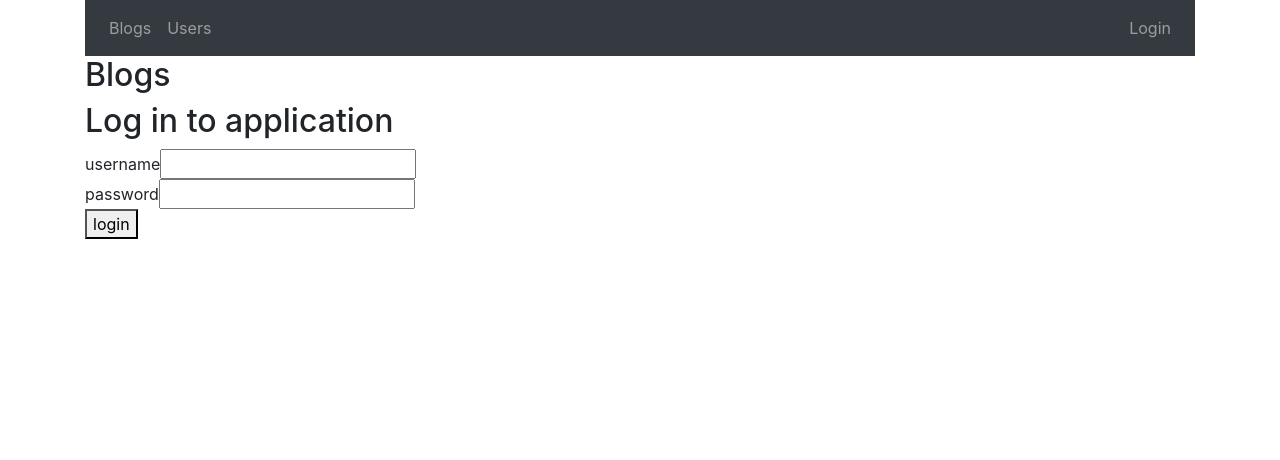
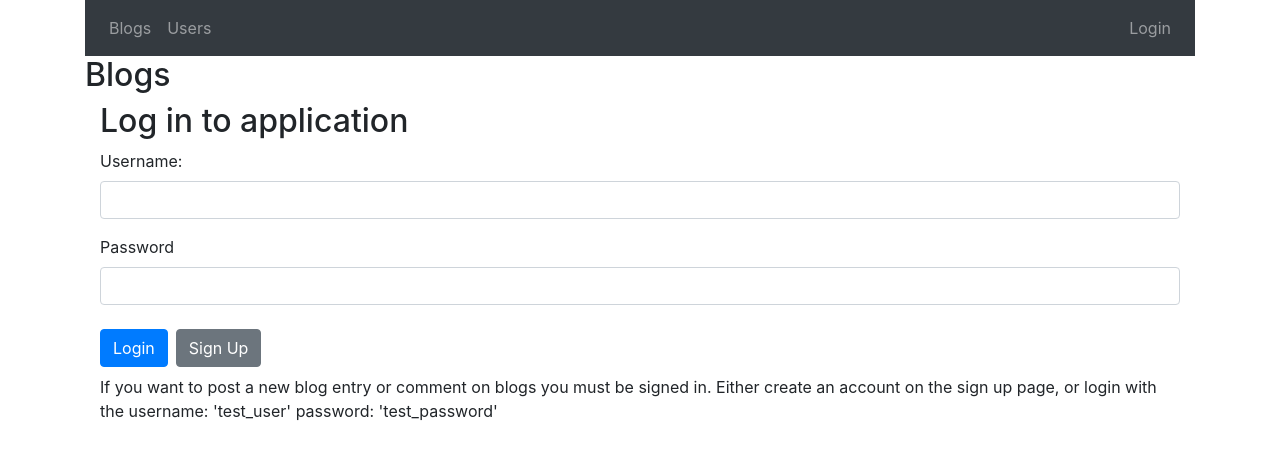
Before and after one commit to jlipe/bloglist, a React (Create React App) app: page /login in a window 1280 px wide. Shown: the top 460 px of the page. Built offline with nearby package versions, Linux system fonts and the light colour scheme; no server answers.

Commit message:
changed favicon

```diff
--- a/public/index.html
+++ b/public/index.html
@@ -30,7 +30,7 @@
       work correctly both with client-side routing and a non-root public URL.
       Learn how to configure a non-root public URL by running `npm run build`.
     -->
-    <title>React App</title>
+    <title>Blog App</title>
   </head>
   <body>
     <noscript>You need to enable JavaScript to run this app.</noscript>
--- a/src/App.js
+++ b/src/App.js
@@ -1,12 +1,14 @@
-import React, { useEffect, useRef } from 'react'
+import React, { useEffect, useRef, useState } from 'react'
 import { useDispatch, useSelector } from 'react-redux'
 import {
   BrowserRouter as Router,
   Switch, Route, Link
 } from 'react-router-dom'
 
+import { Button } from 'react-bootstrap'
+
 import { initializeBlogs, createBlog } from './reducers/blogReducer'
-import { initUser, logoutUser } from './reducers/userReducer'
+import { initUser } from './reducers/userReducer'
 
 import Togglable from './components/Togglable'
 import Notification from './components/Notification'
@@ -24,18 +26,19 @@ import './App.css'
 const App = () => {
   const dispatch = useDispatch()
 
+  const blogs = useSelector(state => state.blogs)
+
+  const user = useSelector(state => state.user)
+
   useEffect(() => {
     dispatch(initUser())
   }, [])
+
 
   useEffect(() => {
     dispatch(initializeBlogs())
   }, [])
 
-
-  const blogs = useSelector(state => state.blogs)
-
-  const user = useSelector(state => state.user)
 
   const blogFormRef = useRef()
 
@@ -69,10 +72,14 @@ const App = () => {
           <Route path="/">
             <div>
               {user ?
-                <Togglable buttonLabel={'new blog'} ref={blogFormRef}>
+                <Togglable buttonLabel={'New Blog'} ref={blogFormRef}>
                   <BlogForm user={user} handleSubmit={handleBlogCreate} />
                 </Togglable>
-                : null
+                : <Link to="/login">
+                  <Button variant="warning" className="ml-2">
+                    Login to add a blog
+                  </Button>
+                </Link>
               }
               <BlogList blogs={blogs} />
             </div>
--- a/src/components/BlogList.js
+++ b/src/components/BlogList.js
@@ -36,7 +36,7 @@ const BlogList = ({ blogs }) => {
 
   return (
     <div>
-      <Button className="m-2" onClick={() => dispatch(sortBlogs())}>Sort Blogs</Button>
+      <Button className="m-2" onClick={() => dispatch(sortBlogs())}>Sort Blogs by Likes</Button>
       <Table striped bordered hover>
         <thead>
           <tr>
--- a/src/components/BlogNav.js
+++ b/src/components/BlogNav.js
@@ -19,12 +19,8 @@ const BlogNav = ({ user }) => {
         <Nav>
           { user ?
             <>
-              <Form inline>
-                <Form.Label>
-                  { `${user.username} logged in ` }
-                </Form.Label>
-                <Button onClick={() => dispatch(logoutUser()) }>Log out</Button>
-              </Form>
+              <Navbar.Brand>{`${user.username} logged in`}</Navbar.Brand>
+              <Button onClick={() => dispatch(logoutUser()) }>Log out</Button>
             </>
             : <Nav.Item>
               <Nav.Link as={Link} to='/login'>Login</Nav.Link>
--- a/src/components/LoginForm.js
+++ b/src/components/LoginForm.js
@@ -4,7 +4,9 @@ import { useDispatch } from 'react-redux'
 import { useField } from '../hooks'
 import { loginUser } from '../reducers/userReducer'
 
-import { useHistory } from 'react-router-dom'
+import { Button, Container, Form } from 'react-bootstrap'
+
+import { useHistory, Link } from 'react-router-dom'
 
 const loginForm = () => {
   const dispatch = useDispatch()
@@ -21,20 +23,32 @@ const loginForm = () => {
   }
 
   return (
-    <div>
-      <form onSubmit={submitForm}>
-        <h2>Log in to application</h2>
-        <div>
-          username
-          <input {...username} />
-        </div>
-        <div>
-          password
-          <input {...password} />
-        </div>
-        <button type="submit">login</button>
-      </form>
-    </div>
+    <Container fluid>
+      <h2>Log in to application</h2>
+      <Form onSubmit={submitForm}>
+        <Form.Group controlId="formUsername">
+          <Form.Label>Username:</Form.Label>
+          <Form.Control {...username} />
+        </Form.Group>
+
+        <Form.Group controlId="formPassword">
+          <Form.Label>Password</Form.Label>
+          <Form.Control {...password} />
+        </Form.Group>
+        <Button variant="primary" type="submit">
+          Login
+        </Button>
+        <Link to="/signup">
+          <Button variant="secondary" className="m-2">
+            Sign Up
+          </Button>
+        </Link>
+      </Form>
+      <p>
+        If you want to post a new blog entry or comment on blogs you must be signed in. Either create an
+        account on the sign up page, or login with the username: &apos;test_user&apos; password: &apos;test_password&apos;
+      </p>
+    </Container>
   )
 }
 
--- a/src/components/Notification.js
+++ b/src/components/Notification.js
@@ -6,15 +6,16 @@ import { Alert } from 'react-bootstrap'
 
 const Notification = () => {
   const message = useSelector(state => state.message)
-  if (message === '') {
+
+  if (message.message === '') {
     return null
+  } else {
+    return (
+      <Alert variant={message.type}>
+        {message.message}
+      </Alert>
+    )
   }
-
-  return (
-    <Alert variant="success">
-      {message}
-    </Alert>
-  )
 }
 
 export default Notification
--- a/src/components/SignUp.js
+++ b/src/components/SignUp.js
@@ -4,7 +4,9 @@ import { useDispatch } from 'react-redux'
 import { useField } from '../hooks'
 import { addUser } from '../reducers/userReducer'
 
-import { useHistory } from 'react-router-dom'
+import { Container, Form, Button } from 'react-bootstrap'
+
+import { useHistory, Link } from 'react-router-dom'
 
 const SignUp = () => {
   const dispatch = useDispatch()
@@ -21,20 +23,31 @@ const SignUp = () => {
   }
 
   return (
-    <div>
-      <form onSubmit={submitForm}>
-        <h2>Create an account</h2>
-        <div>
-          username
-          <input {...username} />
-        </div>
-        <div>
-          password
-          <input {...password} />
-        </div>
-        <button type="submit">login</button>
-      </form>
-    </div>
+    <Container fluid>
+      <h2>Sign Up</h2>
+      <Form onSubmit={submitForm}>
+        <Form.Group controlId="formUsername">
+          <Form.Label>Username:</Form.Label>
+          <Form.Control {...username} placeholder="Enter Username" />
+          <Form.Text className="text-muted">
+            Username must be unique
+          </Form.Text>
+        </Form.Group>
+
+        <Form.Group controlId="formPassword">
+          <Form.Label>Password</Form.Label>
+          <Form.Control {...password} placeholder="Enter Password" />
+        </Form.Group>
+        <Button variant="primary" type="submit">
+          Sign Up
+        </Button>
+        <Link to="/login">
+          <Button variant="secondary" className="m-2">
+            Login
+          </Button>
+        </Link>
+      </Form>
+    </Container>
   )
 }
 
--- a/src/components/User.js
+++ b/src/components/User.js
@@ -1,5 +1,6 @@
 import React from 'react'
-import { useParams } from 'react-router-dom'
+import { useParams, Link } from 'react-router-dom'
+import { ListGroup } from 'react-bootstrap'
 
 const Users = ({ blogs }) => {
   const id = useParams().id
@@ -8,23 +9,25 @@ const Users = ({ blogs }) => {
     return null
   }
   const username = userBlogs[0].user.username
-  console.log(username)
 
-  const renderedBlogList = userBlogs.map(blog => {
-    return (
-      <li key={blog.id}>
-        {blog.title}
-      </li>
-    )
-  })
+  const renderedBlogList =
+    <ListGroup>
+      {userBlogs.map(blog => {
+        return (
+          <ListGroup.Item key={blog.id}>
+            <Link to={`/blogs/${blog.id}`}>
+              {blog.title}
+            </Link>
+          </ListGroup.Item>
+        )
+      })}
+    </ListGroup>
 
   return (
     <div>
       <h4>{username}</h4>
       <h2>Added Blogs</h2>
-      <ul>
-        {renderedBlogList}
-      </ul>
+      {renderedBlogList}
     </div>
   )
 }
--- a/src/components/Users.js
+++ b/src/components/Users.js
@@ -1,30 +1,44 @@
 import React from 'react'
+import { Table } from 'react-bootstrap'
+
+import { Link } from 'react-router-dom'
 
 
 const User = ({ blogs }) => {
   const userCount = {}
   for (let blog of blogs) {
     if (blog.user.username in userCount) {
-      userCount[blog.user.username]++
+      userCount[blog.user.username].count++
     } else {
-      userCount[blog.user.username] = 1
+      userCount[blog.user.username] = { count: 1, id: blog.user.id }
     }
   }
-
-  console.log('uc', userCount)
   return (
     <div>
       <h2>Users</h2>
-      <ul>
-        {Object.keys(userCount).map(name => {
-          return (
-            <li key={name}>
-              {name} {userCount[name]}
-            </li>
-          )
-        })
-        }
-      </ul>
+      <Table>
+        <thead>
+          <tr>
+            <th>User</th>
+            <th># blogs added</th>
+          </tr>
+        </thead>
+        <tbody>
+          {Object.keys(userCount).map(name => {
+            return (
+              <tr key={userCount[name].id}>
+                <td>
+                  <Link to={`/users/${userCount[name].id}`}>
+                    {name}
+                  </Link>
+                </td>
+                <td>{userCount[name].count}</td>
+              </tr>
+            )
+          })
+          }
+        </tbody>
+      </Table>
     </div>
   )
 }
--- a/src/reducers/blogReducer.js
+++ b/src/reducers/blogReducer.js
@@ -52,7 +52,7 @@ export const createBlog = (blog) => {
       data: { blog: addedBlog }
     })
 
-    dispatch(setMessage(`a new blog ${addedBlog.title} by ${addedBlog.author} added`, 3))
+    dispatch(setMessage(`a new blog ${addedBlog.title} by ${addedBlog.author} added`, 'success', 3))
   }
 }
 
@@ -69,13 +69,17 @@ export const vote = (blog) => {
 
 export const deleteBlog = (blog) => {
   return async dispatch => {
-    await blogService.remove(blog.id)
-    dispatch({
-      type: 'REMOVE_BLOG',
-      data: { id: blog.id }
-    })
+    try {
+      const response = await blogService.remove(blog.id)
+      dispatch({
+        type: 'REMOVE_BLOG',
+        data: { id: blog.id }
+      })
 
-    dispatch(setMessage(`${blog.title} successfully removed`, 3))
+      dispatch(setMessage(`${blog.title} successfully removed`, 'success', 3))
+    } catch (e) {
+      dispatch(setMessage('Cannot delete blog', 'danger', 3))
+    }
   }
 }
 
--- a/src/reducers/notificationReducer.js
+++ b/src/reducers/notificationReducer.js
@@ -1,9 +1,9 @@
-const reducer = (state = '', action) => {
+const reducer = (state = { message: '', type: null }, action) => {
   console.log('Action: ', action)
   console.log('State: ', state)
   switch(action.type) {
   case('SET_MESSAGE'):
-    return action.data.message
+    return { message: action.data.message, type: action.data.type }
   default:
     return state
   }
@@ -11,19 +11,19 @@ const reducer = (state = '', action) => {
 
 let currentMessageId = null
 
-export const setMessage = (message, seconds) => {
+export const setMessage = (message, type, seconds) => {
   if (currentMessageId) {
     clearInterval(currentMessageId)
   }
 
   return async dispatch => {
     currentMessageId = setTimeout(() => {
-      dispatch({ type: 'SET_MESSAGE', data: { message: '' } })
+      dispatch({ type: 'SET_MESSAGE', data: { message: '', type: null } })
     }, 1000 * seconds)
 
     dispatch({
       type: 'SET_MESSAGE',
-      data: { message }
+      data: { message, type }
     })
   }
 }
```
Also changed, not shown: src/reducers/userReducer.js (+6 -7 lines), 1 other file (tests, documents, lock files or other folders).
